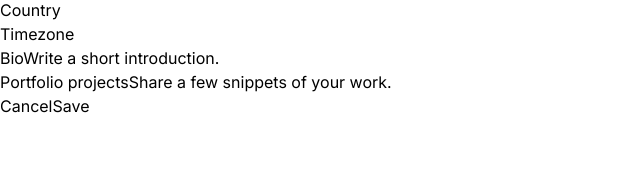
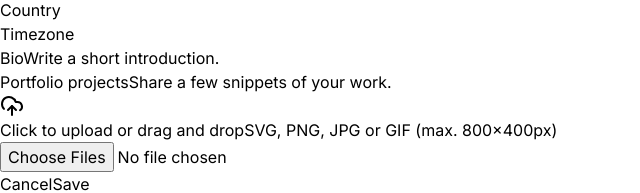
Before and after one commit to odudas/rocketseat-tailwind, a Next.js app: page / in a window 1280 px wide. Shown: the part 1552-1745 px from the top of the page, without its empty margins (0-640 px from the left). Before the commit the page ends 1670 px from the top, so only its background shows below. Built offline with nearby package versions, Linux system fonts and the light colour scheme.

Commit message:
applying composition pattern in FileInput

```diff
--- a/src/app/page.tsx
+++ b/src/app/page.tsx
@@ -1,6 +1,7 @@
 import { SettingsTabs } from '@/components/SettingsTabs/Index'
 import * as Input from '@/components/Input'
-import { Mail, UploadCloud, User } from 'lucide-react'
+import { Mail } from 'lucide-react'
+import * as FileInput from '@/components/Form/FileInput'
 
 export default function Home() {
   return (
@@ -40,7 +41,7 @@
           action=""
           className="mt-6 flex w-full flex-col gap-5 divide-y divide-zinc-200"
         >
-          <div className="grid-cols-form grid gap-3">
+          <div className="grid grid-cols-form gap-3">
             <label
               htmlFor="firstName"
               className="text-sm font-medium text-zinc-700"
@@ -58,7 +59,7 @@
             </div>
           </div>
 
-          <div className="grid-cols-form grid gap-3 pt-5">
+          <div className="grid grid-cols-form gap-3 pt-5">
             <label
               htmlFor="email"
               className="text-sm font-medium text-zinc-700"
@@ -77,7 +78,7 @@
             </Input.Root>
           </div>
 
-          <div className="grid-cols-form grid gap-3 pt-5">
+          <div className="grid grid-cols-form gap-3 pt-5">
             <label
               htmlFor="email"
               className="text-sm font-medium text-zinc-700"
@@ -87,37 +88,14 @@
                 This will be displayed on your profile.
               </span>
             </label>
-            <div className="flex items-start gap-5">
-              <div className="flex h-16 w-16 items-center justify-center rounded-full bg-violet-50">
-                <User className="h-8 w-8 text-violet-500" />
-              </div>
-
-              <label
-                htmlFor="photo"
-                className="hover:bg-violet-25 group flex flex-1 cursor-pointer flex-col items-center gap-3 rounded-lg border border-zinc-300 px-6 py-4 text-center text-zinc-500 shadow-sm hover:border-violet-200 hover:text-violet-500"
-              >
-                <div className="border-6 rounded-full border-zinc-50 bg-zinc-100 p-2 group-hover:border-violet-50 group-hover:bg-violet-100">
-                  <UploadCloud className="h-5 w-5 text-zinc-600 group-hover:text-violet-600" />
-                </div>
-
-                <div className="flex flex-col items-center gap-1">
-                  <span className="text-sm">
-                    <span className="font-semibold text-violet-700">
-                      Click to upload
-                    </span>{' '}
-                    or drag and drop
-                  </span>
-                  <span className="text-xs">
-                    SVG, PNG, JPG or GIF (max. 800x400px)
-                  </span>
-                </div>
-              </label>
-
-              <input type="file" className="sr-only" id="photo" />
-            </div>
+            <FileInput.Root className="flex items-start gap-5">
+              <FileInput.ImagePreview />
+              <FileInput.Trigger />
+              <FileInput.Control />
+            </FileInput.Root>
           </div>
 
-          <div className="grid-cols-form grid gap-3 pt-5">
+          <div className="grid grid-cols-form gap-3 pt-5">
             <label htmlFor="role" className="text-sm font-medium text-zinc-700">
               Role
             </label>
@@ -126,7 +104,7 @@
             </Input.Root>
           </div>
 
-          <div className="grid-cols-form grid gap-3 pt-5">
+          <div className="grid grid-cols-form gap-3 pt-5">
             <label
               htmlFor="country"
               className="text-sm font-medium text-zinc-700"
@@ -136,7 +114,7 @@
             <div></div>
           </div>
 
-          <div className="grid-cols-form grid gap-3 pt-5">
+          <div className="grid grid-cols-form gap-3 pt-5">
             <label
               htmlFor="timezone"
               className="text-sm font-medium text-zinc-700"
@@ -146,7 +124,7 @@
             <div></div>
           </div>
 
-          <div className="grid-cols-form grid gap-3 pt-5">
+          <div className="grid grid-cols-form gap-3 pt-5">
             <label htmlFor="bio" className="text-sm font-medium text-zinc-700">
               Bio
               <span className="mt-0.5 block text-sm font-normal text-zinc-500">
@@ -156,7 +134,7 @@
             <div></div>
           </div>
 
-          <div className="grid-cols-form grid gap-3 pt-5">
+          <div className="grid grid-cols-form gap-3 pt-5">
             <label
               htmlFor="projects"
               className="text-sm font-medium text-zinc-700"
@@ -166,7 +144,10 @@
                 Share a few snippets of your work.
               </span>
             </label>
-            <div></div>
+            <FileInput.Root>
+              <FileInput.Trigger />
+              <FileInput.Control multiple />
+            </FileInput.Root>
           </div>
 
           <div className="flex items-center justify-end gap-2 pt-5">
--- /dev/null
+++ b/src/components/Form/FileInput/Control.tsx
@@ -0,0 +1,7 @@
+import { ComponentProps } from 'react'
+
+export type ControlProps = ComponentProps<'input'>
+
+export function Control(props: ControlProps) {
+  return <input type="file" className="sr-only" id="photo" {...props} />
+}
--- /dev/null
+++ b/src/components/Form/FileInput/ImagePreview.tsx
@@ -0,0 +1,9 @@
+import { User } from 'lucide-react'
+
+export function ImagePreview() {
+  return (
+    <div className="flex h-16 w-16 items-center justify-center rounded-full bg-violet-50">
+      <User className="h-8 w-8 text-violet-500" />
+    </div>
+  )
+}
--- /dev/null
+++ b/src/components/Form/FileInput/Root.tsx
@@ -0,0 +1,7 @@
+import { ComponentProps } from 'react'
+
+export type RootProps = ComponentProps<'div'>
+
+export function Root(props: RootProps) {
+  return <div {...props} />
+}
--- /dev/null
+++ b/src/components/Form/FileInput/Trigger.tsx
@@ -0,0 +1,22 @@
+import { UploadCloud } from 'lucide-react'
+
+export function Trigger() {
+  return (
+    <label
+      htmlFor="photo"
+      className="group flex flex-1 cursor-pointer flex-col items-center gap-3 rounded-lg border border-zinc-300 px-6 py-4 text-center text-zinc-500 shadow-sm hover:border-violet-200 hover:bg-violet-25 hover:text-violet-500"
+    >
+      <div className="rounded-full border-6 border-zinc-50 bg-zinc-100 p-2 group-hover:border-violet-50 group-hover:bg-violet-100">
+        <UploadCloud className="h-5 w-5 text-zinc-600 group-hover:text-violet-600" />
+      </div>
+
+      <div className="flex flex-col items-center gap-1">
+        <span className="text-sm">
+          <span className="font-semibold text-violet-700">Click to upload</span>{' '}
+          or drag and drop
+        </span>
+        <span className="text-xs">SVG, PNG, JPG or GIF (max. 800x400px)</span>
+      </div>
+    </label>
+  )
+}
--- /dev/null
+++ b/src/components/Form/FileInput/index.ts
@@ -0,0 +1,6 @@
+import { Control } from './Control'
+import { ImagePreview } from './ImagePreview'
+import { Root } from './Root'
+import { Trigger } from './Trigger'
+
+export { Control, ImagePreview, Root, Trigger }
```
